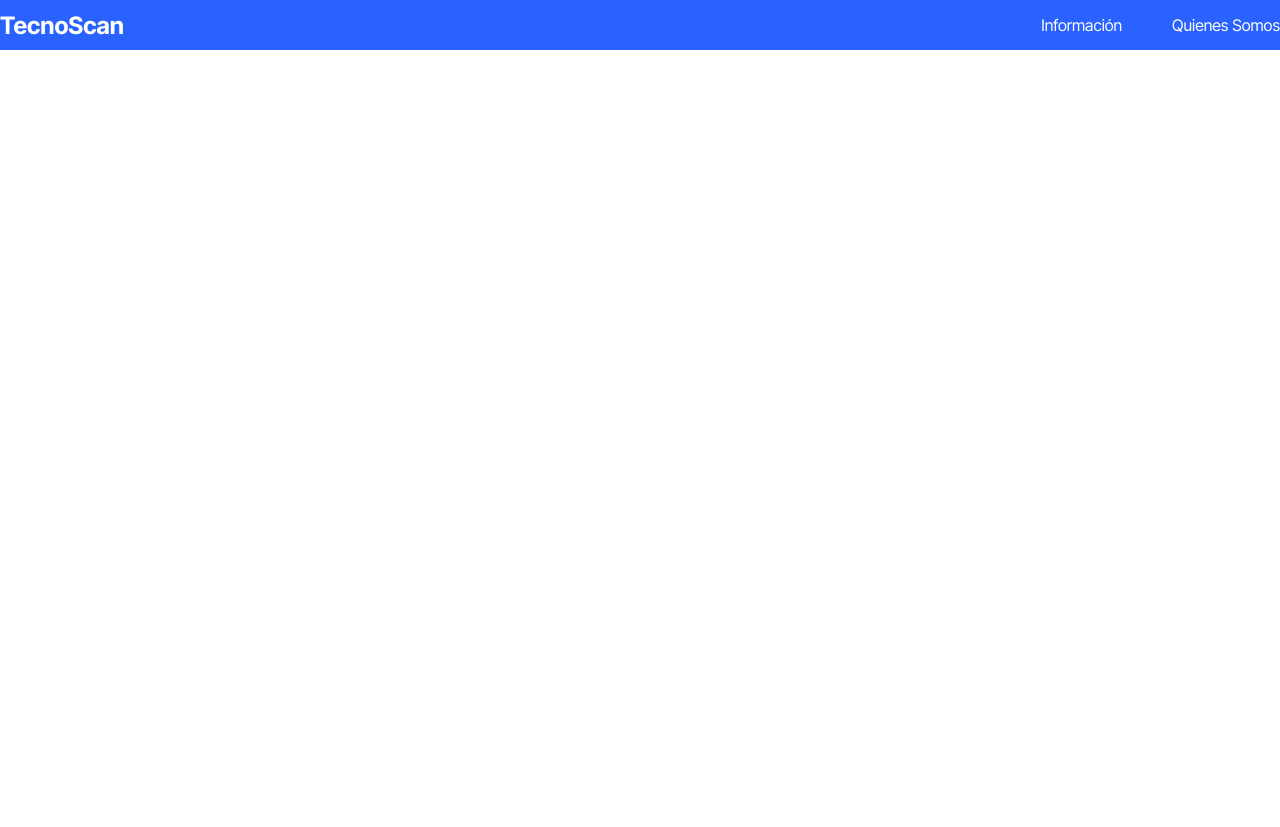
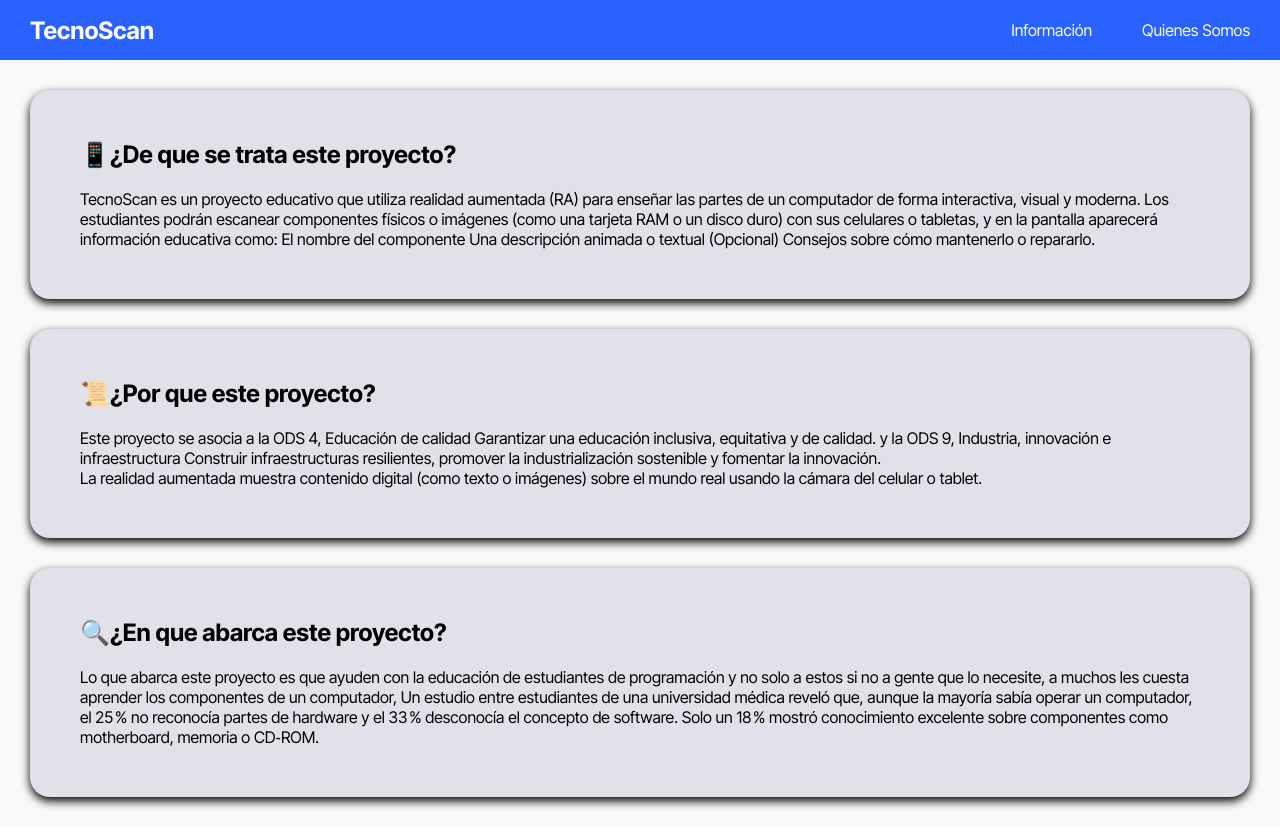
Before and after one commit to elizabethcornejo/TecnoScan_feriaTP-2025, a plain HTML site: page index.html in a window 1280 px wide. Before the commit the page ends 800 px from the top, so only its background shows below. Drawn offline with Linux system fonts and the light colour scheme.

Commit message:
terminar tarea

```diff
--- a/index.html
+++ b/index.html
@@ -24,6 +24,59 @@
             </div>
         </div>
     </nav>
+    <div class="container">
+        <div class="inf-1">
+            <h2>📱¿De que se trata este proyecto?</h2>
+            <br>
+            <div class="text-1">
+                <p>
+                    TecnoScan es un proyecto educativo que utiliza realidad aumentada (RA) para enseñar las partes de un
+                    computador de forma interactiva, visual y moderna.
+
+                    Los estudiantes podrán escanear componentes físicos o imágenes (como una tarjeta RAM o un disco
+                    duro)
+                    con sus celulares o tabletas, y en la pantalla aparecerá información educativa como:
+
+                    El nombre del componente
+
+                    Una descripción animada o textual
+
+                    (Opcional) Consejos sobre cómo mantenerlo o repararlo.</p>
+            </div>
+        </div>
+        <div class="inf-2">
+            <h2>📜¿Por que este proyecto?</h2>
+            <br>
+            <div class="text-2">
+                <p>
+                    Este proyecto se asocia a la ODS 4, Educación de calidad Garantizar una educación inclusiva,
+                    equitativa y de calidad.
+                    y la ODS 9, Industria, innovación e infraestructura
+                    Construir infraestructuras resilientes, promover la industrialización sostenible y fomentar la
+                    innovación.
+                </p>
+            </div>
+            <div class="text-3">
+                La realidad aumentada muestra contenido digital (como texto o imágenes) sobre el mundo real usando la
+                cámara
+                del celular o tablet.
+            </div>
+        </div>
+        <div class="inf-4">
+            <h2>🔍¿En que abarca este proyecto?</h2>
+            <br>
+            <div class="text-4">
+                <p>
+                    Lo que abarca este proyecto es que ayuden con la educación de estudiantes de programación y no solo
+                    a estos si no a gente que lo necesite, a muchos les cuesta aprender los componentes de
+                    un computador, Un estudio entre estudiantes de una universidad médica reveló que, aunque la mayoría
+                    sabía operar un computador, el 25 % no reconocía partes de hardware y el 33 % desconocía el concepto
+                    de software. Solo un 18 % mostró conocimiento excelente sobre componentes como motherboard, memoria
+                    o CD‑ROM.
+                </p>
+            </div>
+        </div>
+    </div>
 </body>
 
 </html>
--- a/static/css/style.css
+++ b/static/css/style.css
@@ -5,7 +5,7 @@
 }
 
 body {
-    background-color: #fff;
+    background-color: #F9F9F9;
     font-family: "Inter Tight", sans-serif;
 }
 
@@ -17,6 +17,7 @@ body {
     align-items: center;
     margin: 0 auto;
     height: 50px;
+    padding: 30px;
 }
 
 .nav-links a {
@@ -28,3 +29,39 @@ body {
     display: flex;
     gap: 50px;
 }
+
+.inf-1 {
+    background-color: #e1e1e9;
+    padding: 50px;
+    margin: 30px;
+    border-radius: 20px;
+    box-shadow: 0px 4px 10px rgb(0, 0, 0);
+}
+
+.text-1 {
+    text-align: left;
+}
+
+.inf-2 {
+    background-color: #e1e1e9;
+    padding: 50px;
+    margin: 30px;
+    border-radius: 20px;
+    box-shadow: 0px 4px 10px rgb(0, 0, 0);
+}
+
+.text-2 {
+    text-align: left;
+}
+
+.inf-4 {
+    background-color: #e1e1e9;
+    padding: 50px;
+    margin: 30px;
+    border-radius: 20px;
+    box-shadow: 0px 4px 10px rgb(0, 0, 0);
+}
+
+.text-4 {
+    text-align: left;
+}
```
